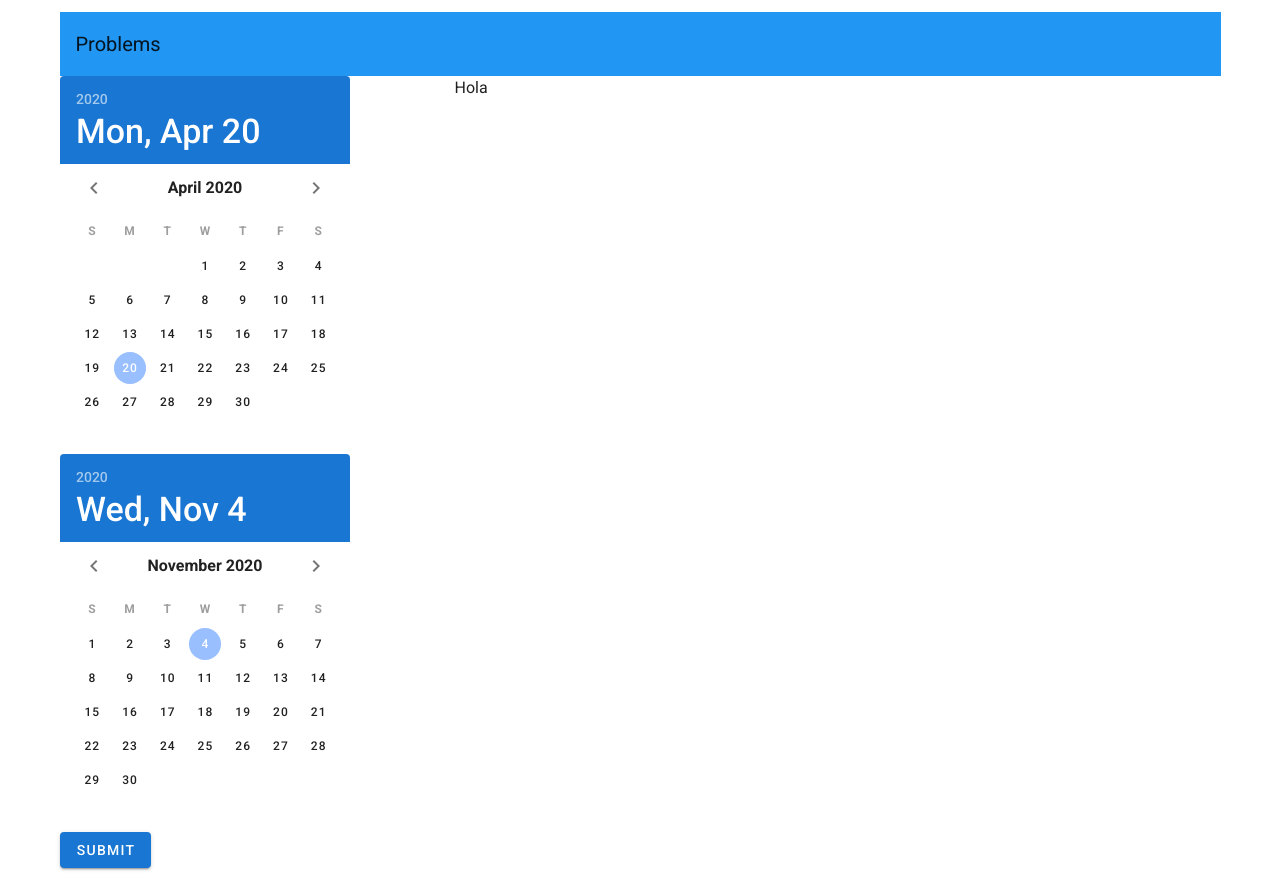
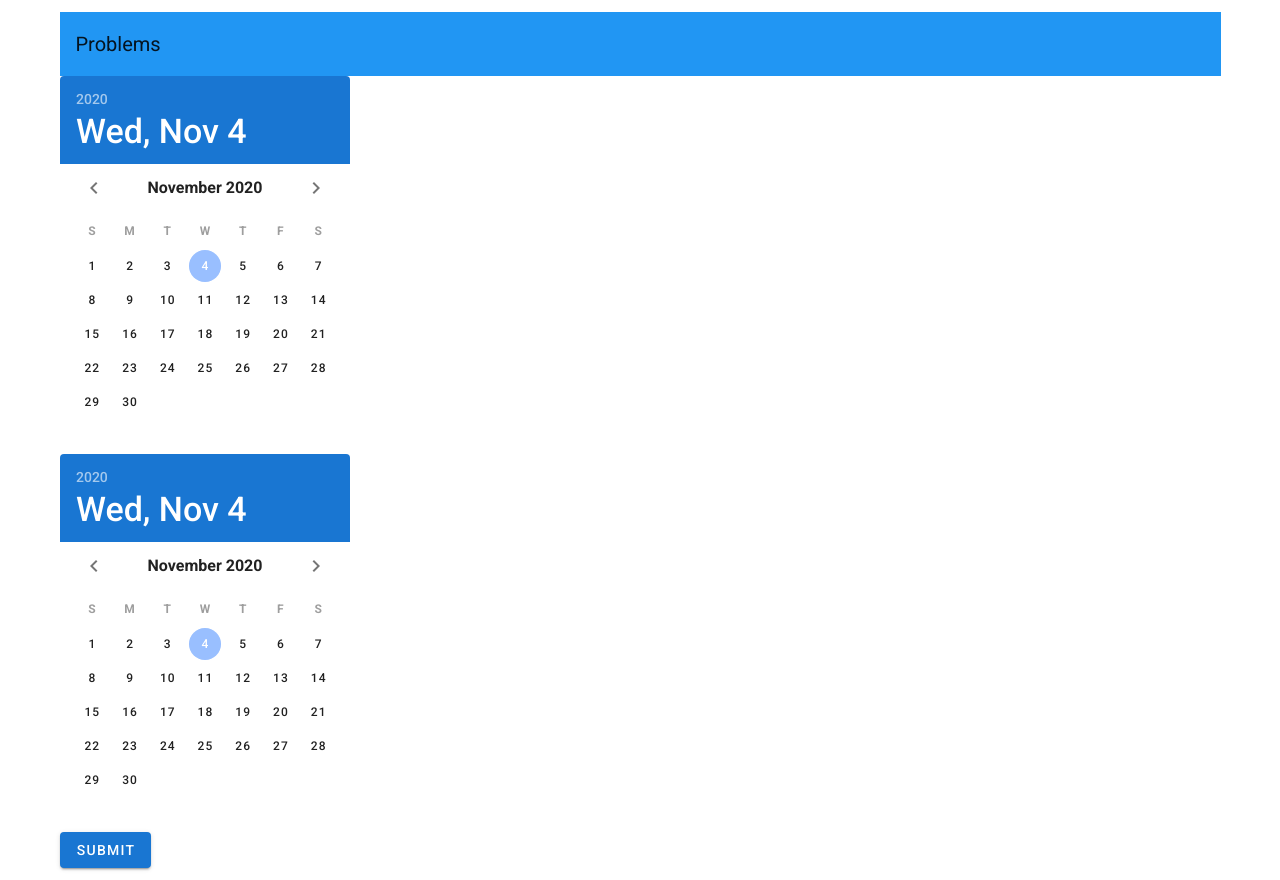
Before and after one commit to caramirezbe/VueTest, a Vue app: page / in a window 1280 px wide. Built offline with nearby package versions, Linux system fonts and the light colour scheme.

Commit message:
Date problems solve
Use v-picker to get the time.

```diff
--- a/src/components/DataTime.vue
+++ b/src/components/DataTime.vue
@@ -1,7 +1,7 @@
 <!-- - Read a date (day month year). (Bonus: use <v-date-picker>)
+    Show is leap year (write your own function) listo
     Show time between that day and today.
-    Show day of the week (write your own function).
-    Show is leap year (write your own function)
+    Show day of the week (write your own function).listo
     (Bonus) Show if it's the first week of the month. -->
 
 
@@ -13,18 +13,16 @@
     <v-form>
       <v-row>
         <v-col cols="4">
-          <v-date-picker
-              v-model="date1"
-          ></v-date-picker>
-          <v-date-picker
-              v-model="date2"
-          ></v-date-picker>
-          <v-btn @click="strDate()"
+          <v-date-picker v-model="picker1"></v-date-picker>
+          <v-date-picker v-model="picker2"></v-date-picker>
+          <v-btn @click="yearInformation()"
                  class="primary">Submit
           </v-btn>
         </v-col>
         <v-col cols="4">
-          {{ message }}
+         <v-alert> {{leapYear1Message}}</v-alert>
+         <v-alert> {{leapYear2Message}}</v-alert>
+         <v-alert> {{beteweenD}}</v-alert>
         </v-col>
 
 
@@ -39,22 +37,53 @@ export default {
 
   data() {
     return {
-      date1: "2020-04-20",
-      date2: new Date().toISOString().substr(0, 10),
-      message: 'Hola',
+      picker1: new Date().toISOString().substr(0, 10),
+      picker2: new Date().toISOString().substr(0, 10),
+      leapYear1Message:'',
+      leapYear2Message:'',
+      weekday:['Sunday','Monday','Tuesday','Wednesday','Thursday','Friday','Saturday'],
+      beteweenD:'',
     }
   },
 
   methods: {
 
-    strDate() {
-      const d = new Date(this.date1); // Convert string to date
-      // let iy = this.date1.replace(/-/gi, '').substr(0, 4)
-      // let im = this.date1.replace(/-/gi, '').substr(5)
-      // let id = this.date1.replace(/-/gi, '').substr(6, 8)
-      // console.log('year ' + iy)
-      // console.log('month ' + im)
-      // console.log('day ' + id)
+    yearInformation(){
+       const date1 = new Date(this.picker1)
+       const date2 = new Date(this.picker2)
+       let day1 = this.weekday[date1.getDay()]
+       let day2 = this.weekday[date2.getDay()]
+
+
+       if(this.leapYear(date1)){
+         this.leapYear1Message =  date1.getFullYear() + ' is a leap year and is ' + day1
+       }
+       else{this.leapYear1Message = date1.getFullYear() + ' is not a leap year and is ' + day1 }
+
+       if(this.leapYear(date2)){
+         this.leapYear2Message = date2.getFullYear() + ' is a leap year and is ' + day2
+       }
+       else{this.leapYear2Message = date2.getFullYear() + ' is not a leap year and is ' + day2 }
+
+       if (date2 > date1){
+         this.beteweenD = 'The difference beteween this dates is: ' + Math.floor(date2-date1)/(1000*60*60*24)
+       }
+       else {this.beteweenD = 'The difference beteween this dates is: ' + Math.floor(date1-date2)/(1000*60*60*24)}
+    },
+
+
+
+
+    leapYear(date) {
+      const year = date.getFullYear()
+      // return (year%4 === 0 && year%100 !==0 || year%400 === 0)
+      if (year%4 === 0 && year%100 !==0 || year%400 === 0){
+        return true
+        }
+      else{
+        return false
+      }
+
     },
 
   }
```
